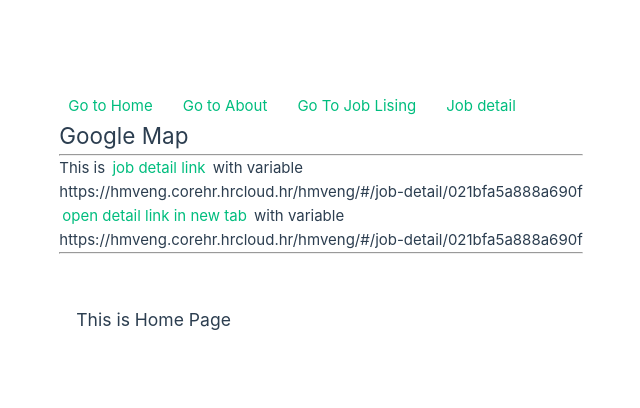
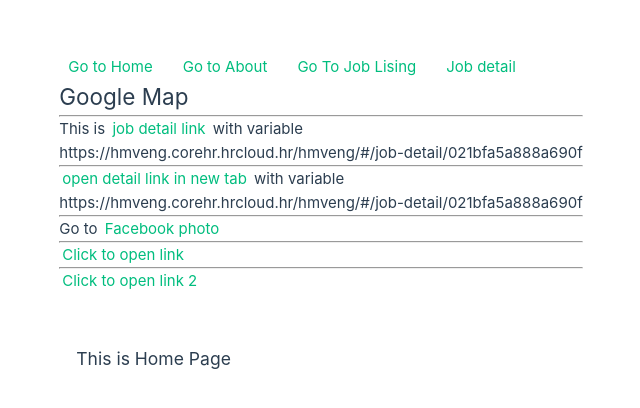
Before and after one commit to htnquynh/test-2, a Vue app: page / in a window 1280 px wide. Shown: the part 160-568 px from the top of the page, without its empty margins (319-959 px from the left). Built offline with nearby package versions, Linux system fonts and the light colour scheme.

Commit message:
fix link

```diff
--- a/src/App.vue
+++ b/src/App.vue
@@ -3,6 +3,14 @@ import { RouterLink, RouterView } from 'vue-router';
 import { ref } from 'vue';
 
 let jobDetailUrl = ref('https://hmveng.corehr.hrcloud.hr/hmveng/#/job-detail/021bfa5a888a690f');
+let openDetailLink = () => {
+  window.location.href = "https://hmveng.corehr.hrcloud.hr/hmveng/#/job-detail/021bfa5a888a690f";
+}
+
+let openDetailLink2 = () => {
+  window.open("https://hmveng.corehr.hrcloud.hr/hmveng/#/job-detail/021bfa5a888a690f", "_self");
+}
+
 </script>
 
 <template>
@@ -18,8 +26,15 @@ let jobDetailUrl = ref('https://hmveng.corehr.hrcloud.hr/hmveng/#/job-detail/021
     <h2>Google Map</h2>
     <hr>
     <h4>This is <a :href="jobDetailUrl">job detail link</a> with variable <br> {{ jobDetailUrl }}</h4>
+    <hr>
     <h4><a :href="jobDetailUrl" target="_blank">open detail link in new tab</a> with variable <br> {{ jobDetailUrl }}</h4>
     <hr>
+    <h4>Go to <a href="https://www.facebook.com/photo/?fbid=122172556820122203&set=a.122105557130122203">Facebook photo</a></h4>
+    <hr>
+    <a href="#" @click="openDetailLink()">Click to open link</a>
+
+    <hr>
+    <a href="#" @click="openDetailLink2()">Click to open link 2</a>
     <!-- <iframe width="100%"
             height="300"
             frameborder="0"
```
